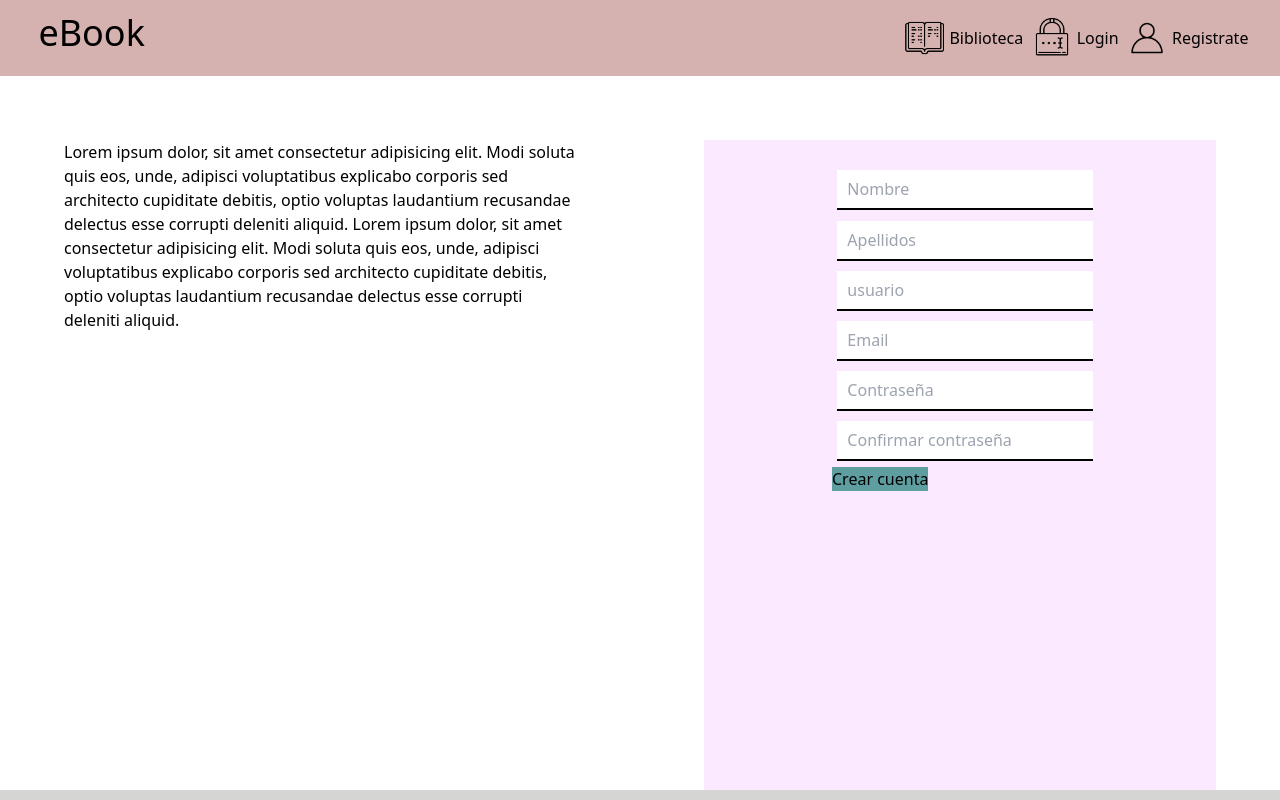
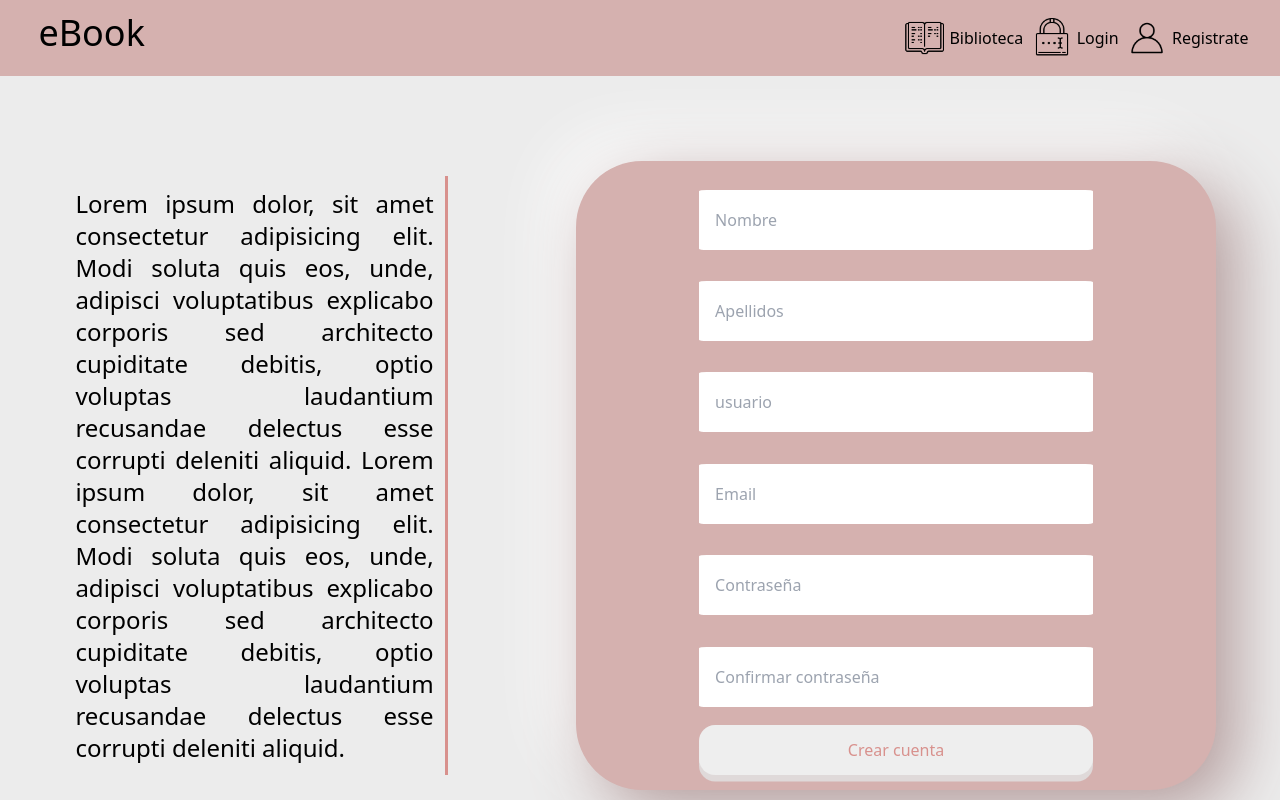
Before and after one commit to Jeniffer-B/ebook-reader, a Nuxt app: page /registrationNewUser in a window 1280 px wide. Shown: the top 800 px of the page. Built offline with nearby package versions, Linux system fonts and the light colour scheme.

Commit message:
form new user styles

```diff
--- a/pages/registrationNewUser.vue
+++ b/pages/registrationNewUser.vue
@@ -3,7 +3,7 @@
     <MyNav />
     <div class="newUserContainerBox">
       <div class="textInformationNewUser">
-        <p>
+        <p class="text-2xl">
           Lorem ipsum dolor, sit amet consectetur adipisicing elit. Modi soluta quis eos, unde,
           adipisci voluptatibus explicabo corporis sed architecto cupiditate debitis, optio voluptas
           laudantium recusandae delectus esse corrupti deleniti aliquid.
@@ -20,7 +20,7 @@
           <strong>Usuario creado correctamente!</strong>
         </div>
         <div class="formBox">
-          <form id="myform" @submit.prevent="submitNewUserForm">
+          <form class="myform" @submit.prevent="submitNewUserForm">
             <div>
               <input
                 v-model="name"
@@ -174,39 +174,81 @@ export default {
 </script>
 <style scoped>
   .newUserContainerBox{
+    height:100vh;
     display: flex;
     flex-wrap: wrap;
     justify-content: space-around;
-    margin-top: 5%;
-    height: 650px;
+    align-items: center;
+     background-color: #ECECEC;
   }
   .textInformationNewUser{
-    width: 40%;
+    width: 30%;
     height: auto;
+    border-right: #d8918d 3px solid;
+  }
+  .textInformationNewUser p{
+    padding: 2% 2%;
+    margin: 1% 1%;
+    text-align: justify;
   }
   .formContainer{
     display: flex;
     flex-direction: column;
-    width: 40%;
-    height: auto;
-    background-color: #FBEAFF;
+    width: 50%;
   }
   .formBox{
     display: flex;
     justify-content: center;
+    align-items: center;
+    width: 100%;
+    height: auto;
+    padding: 2% 2%;
+    border-radius: 66px;
+    background: #d5b1af;
+    box-shadow:  20px 20px 66px #b39b9b,
+                -20px -20px 66px #ffffff;
   }
-  form{
-    margin: 5% 5%;
-    width: 50%;
+  .myform ,
+  .myform div {
+    width: 80%;
+    display: flex;
+    flex-direction: column;
+    align-items: center;
   }
   input{
-    width: 100%;
-    height: 40px;
+     width: 100%;
+    height: 60px;
     padding: 4% 4%;
-    margin: 2% 2%;
-    border-bottom: #000 2px solid;
+    margin: 4% 4%;
+    border-radius: 2%;
   }
-  button{
-    background-color: cadetblue;
+  button {
+    background-color: #eee;
+    border: none;
+    font-size: 1rem;
+    width: 80%;
+    height: 50px;
+    margin: 0.5%;
+    border-radius: 1rem;
+    color:#d8918d;
+    box-shadow: 0 0.4rem #dfd9d9;
+    cursor: pointer;
+  }
+
+  button:active {
+    color: white;
+    box-shadow: 0 0.2rem #dfd9d9;
+    transform: translateY(0.2rem);
+  }
+
+  button:hover:not(:disabled) {
+    background: #BB7E91;
+    color: white;
+    text-shadow: 0 0.1rem #bcb4b4;
+  }
+
+  button:disabled {
+    cursor: auto;
+    color: grey;
   }
 </style>
```
